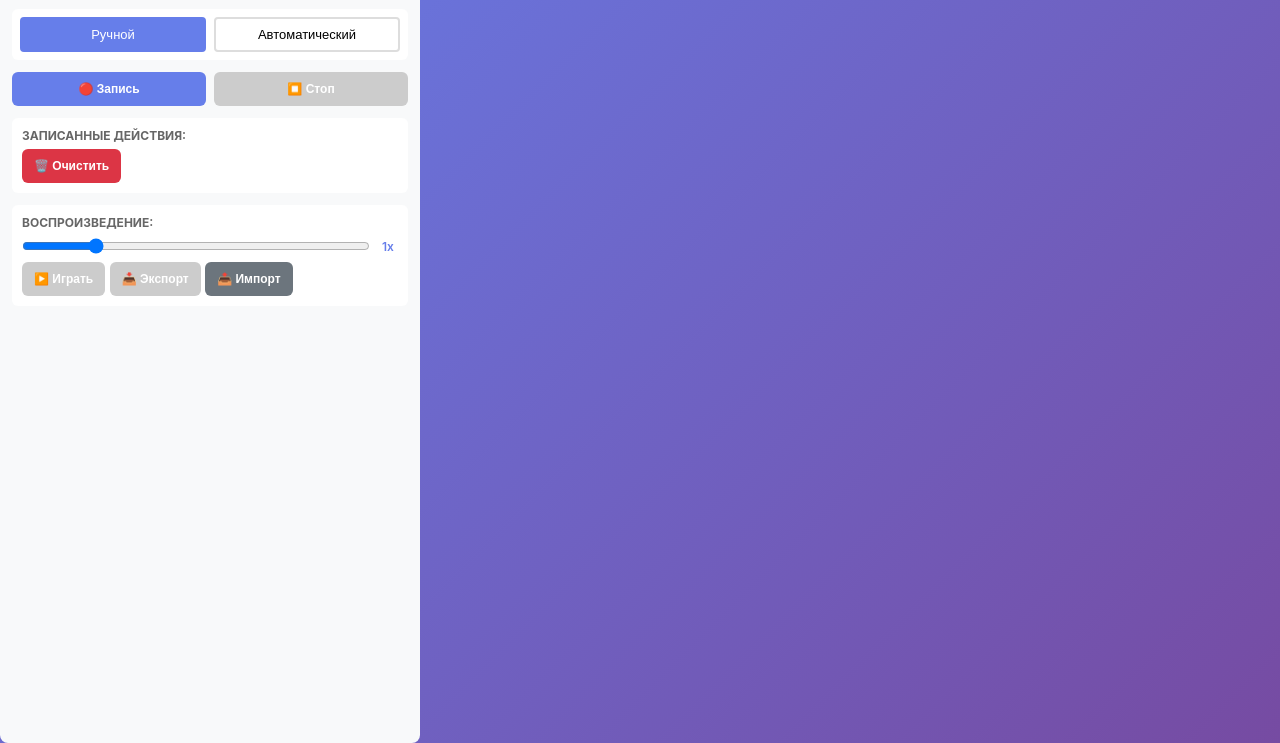
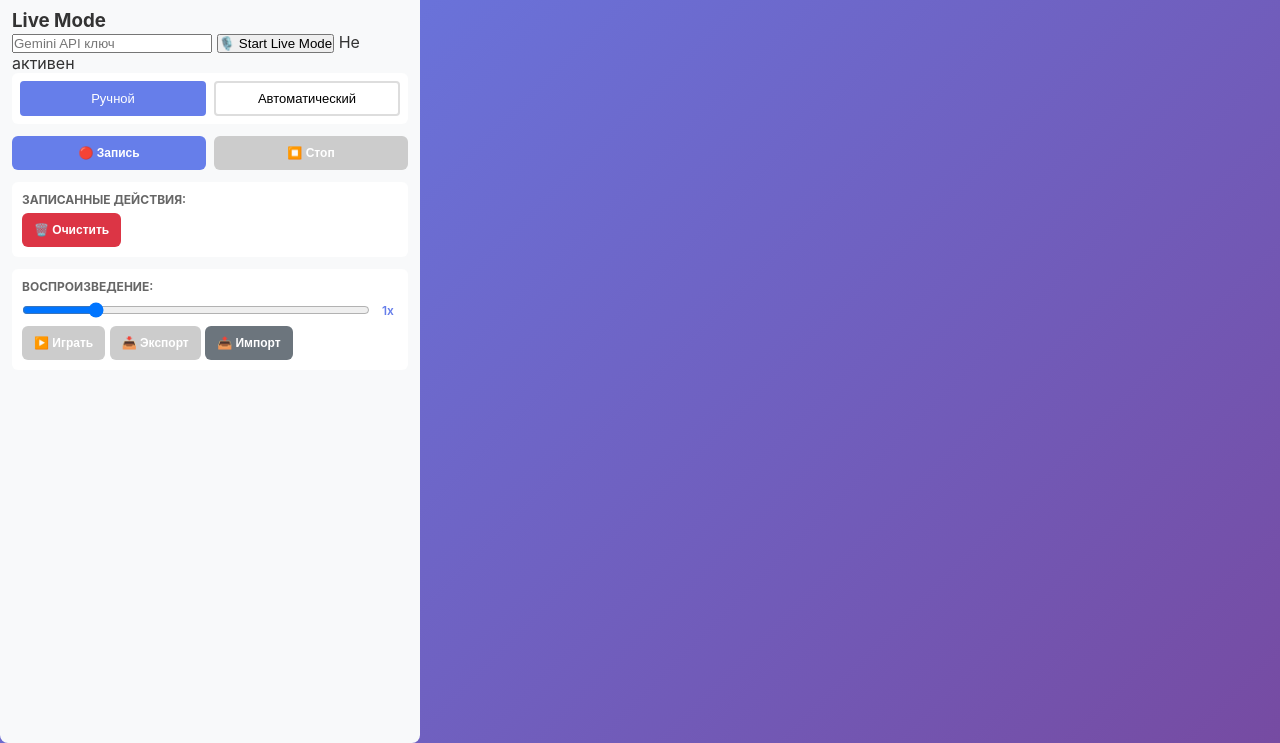
Before and after one commit to crosspostly/ai_clicker, a website with bundled scripts: page src/popup/index.html in a window 1280 px wide. Shown: the part 57-800 px from the top of the page. Built offline with nearby package versions, Linux system fonts and the light colour scheme; some packages are replaced by stand-ins of ours.

Commit message:
feat: add Live Mode section and button to popup UI

```diff
--- a/src/popup/index.html
+++ b/src/popup/index.html
@@ -13,6 +13,13 @@
       <button id="settings-btn" class="settings-btn" title="Настройки">⚙️</button>
     </div>
 
+    <div class="live-mode-section">
+      <h3>Live Mode</h3>
+      <input id="live-api-key" type="password" placeholder="Gemini API ключ" style="width: 200px;">
+      <button id="toggle-live-mode" class="btn-live">🎙️ Start Live Mode</button>
+      <span id="live-status" class="live-status-text">Не активен</span>
+    </div>
+
     <div class="mode-selector">
       <button id="mode-manual" class="mode-btn active" data-mode="manual">Ручной</button>
       <button id="mode-auto" class="mode-btn" data-mode="auto">Автоматический</button>
@@ -23,13 +30,11 @@
         <button id="start-recording" class="btn-primary" title="Начать запись действий">🔴 Запись</button>
         <button id="stop-recording" class="btn-secondary" disabled title="Остановить запись">⏹️ Стоп</button>
       </div>
-
       <div class="actions-list">
         <h3>Записанные действия:</h3>
         <div id="actions-container"></div>
         <button id="clear-actions" class="btn-danger" title="Удалить все действия">🗑️ Очистить</button>
       </div>
-
       <div class="playback">
         <h3>Воспроизведение:</h3>
         <div class="playback-controls">
@@ -45,15 +50,12 @@
     <div id="auto-mode" class="mode-content">
       <div class="ai-panel">
         <h3>Инструкции для ИИ</h3>
-        <textarea
-          id="ai-instructions"
-          placeholder="Описание действий на русском языке. Пример: 'Кликни на кнопку Войти, введи email, затем пароль, нажми отправить'"></textarea>
+        <textarea id="ai-instructions" placeholder="Описание действий на русском языке. Пример: 'Кликни на кнопку Войти, введи email, затем пароль, нажми отправить'"></textarea>
         <div class="button-group">
           <button id="start-auto" class="btn-primary" title="Запустить автоматизацию">▶️ Запустить</button>
           <button id="stop-auto" class="btn-secondary" disabled title="Остановить автоматизацию">⏹️ Стоп</button>
         </div>
       </div>
-
       <div class="status-section">
         <h3>Статус:</h3>
         <div id="status-text" class="status-text">🕐 Ожидание</div>
@@ -64,6 +66,6 @@
 
   <input type="file" id="import-file-input" accept=".json" class="hidden">
 
-  <script type="module" src="popup.js"></script>
+  <script type="module" src="index.js"></script>
 </body>
 </html>
```
